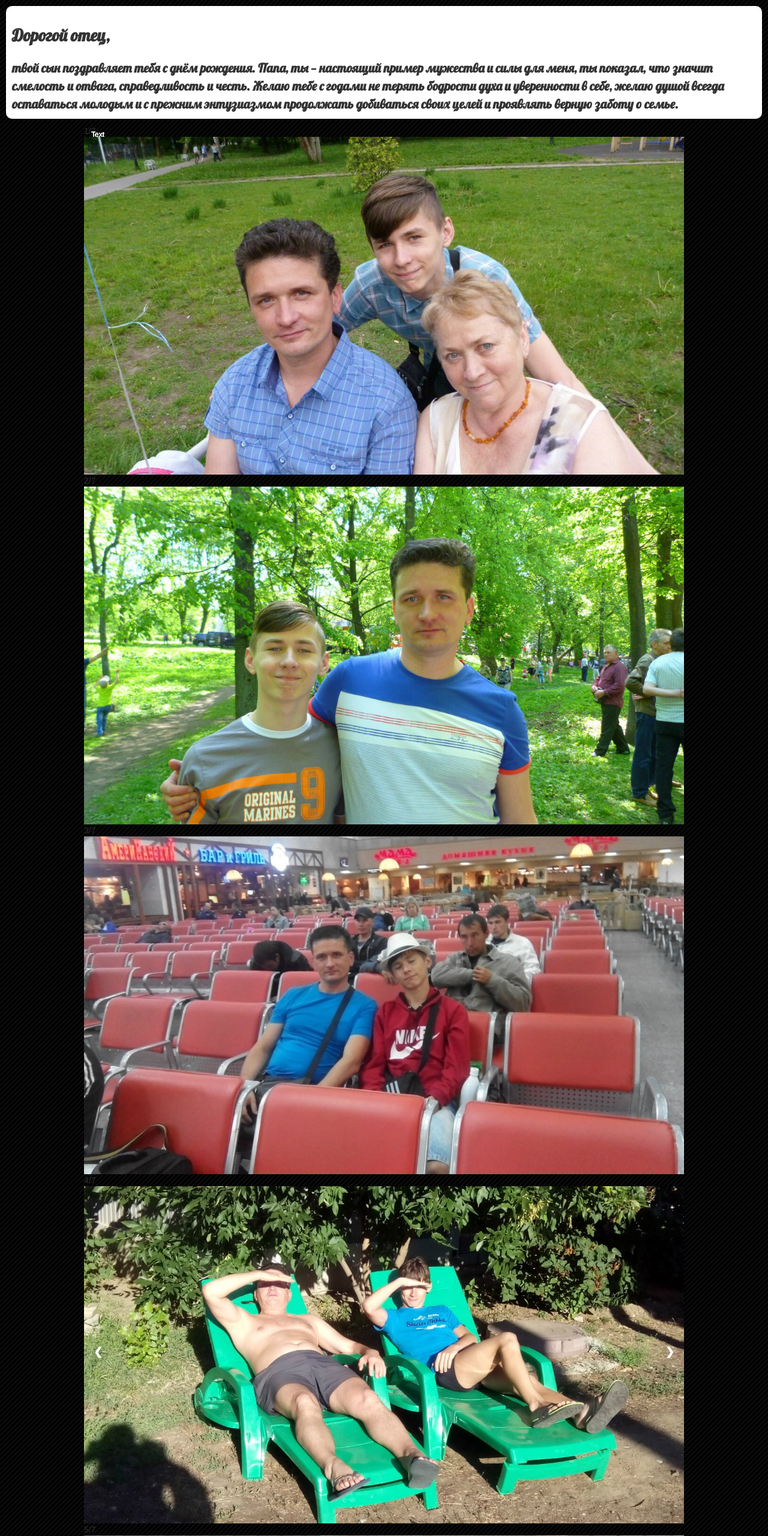
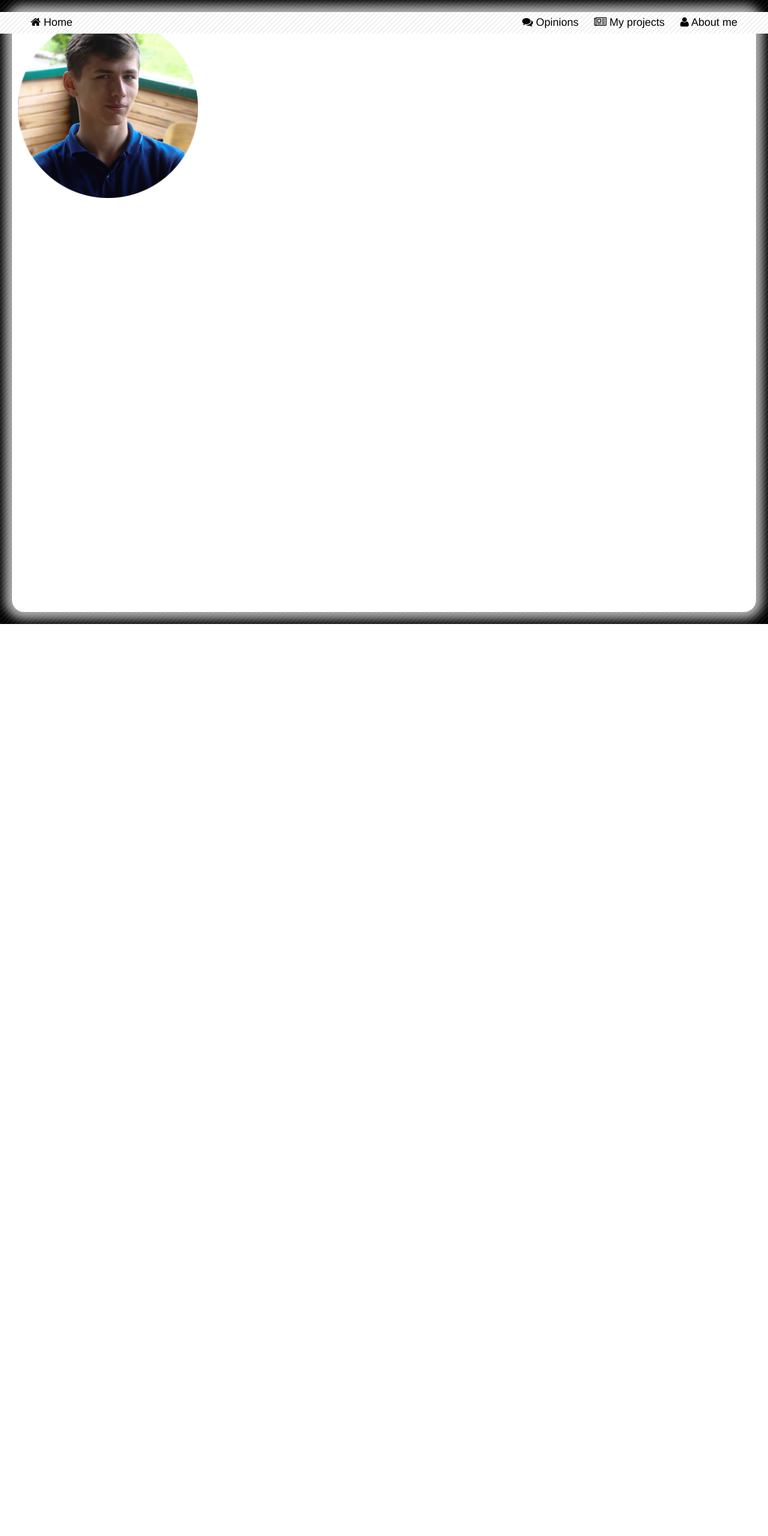
Before and after one commit to mocoronno/mocoronno.github.io, a plain HTML site: page index.html in a window 1280 px wide. Shown: the top 2560 px of the page at 60% size. After the commit the page ends 1040 px from the top, so only its background shows below. Drawn offline with Linux system fonts and the light colour scheme.

Commit message:
Nothig new

```diff
--- a/index.html
+++ b/index.html
@@ -3,7 +3,7 @@
 
 	<head>
 		<meta http-equiv="Content-Type" content="text/html; charset=utf-8"/>
-		<title>Поздравление</title>
+		<title>Mocoronno - My Portfolio Website</title>
 		<link href="stylesheet/style.css" type="text/css" rel="stylesheet"/>
 		<link href="stylesheet/fonts.css" type="text/css" rel="stylesheet"/>
 		<link href="stylesheet/media.css" type="text/css" rel="stylesheet"/>
@@ -16,65 +16,27 @@
 		<link rel="stylesheet" href="libs/font-awesome-4.2.0/css/font-awesome.min.css" />
 		<link rel="stylesheet" href="libs/fancybox/jquery.fancybox.css" />
 		<link rel="stylesheet" href="libs/owl-carousel/owl.carousel.css" />
-		<script src="js/script.js"></script>
 
 	</head>
 
 	<body>
-		<div class="pozdravlenie">
-			<h1>Дорогой отец,</h1> <h2>твой сын поздравляет тебя с днём рождения. Папа, ты — настоящий пример мужества и силы для меня, ты показал, что значит смелость и отвага, справедливость и честь. Желаю тебе с годами не терять бодрости духа и уверенности в себе, желаю душой всегда оставаться молодым и с прежним энтузиазмом продолжать добиваться своих целей и проявлять верную заботу о семье.</h2>
+		<div class="header">
+			<div class="conteiner">
+				<ul>
+					<li id="main" class="header-menu"><a href="#"><i class="fa fa-home" aria-hidden="true"></i> Home</a></li>
+					<li class="header-menu"><a href="#"><i class="fa fa-user" aria-hidden="true"></i> About me</a></li>
+					<li class="header-menu"><a href="#"><i class="fa fa-newspaper-o" aria-hidden="true"></i> My projects</a></li>
+					<li class="header-menu"><a href="#"><i class="fa fa-comments" aria-hidden="true"></i> Opinions</a></li>
+				</ul>
+			</div>
 		</div>
-		<div class="slideshow-conteiner">
-			<div class="mySlides fade">
-				<div class="numbertext">1/7</div>
-				<img src="images/Папа_Бабушка_и_я.jpg" style="width:100%" />
-				<div class="text">Text</div>
+		<div class="wrapper">
+			<div class="content">
+				<div class="avatar">
+					<img src="images/icon-1.png" width="300" height="300" alt="my avatar" />
+				</div>
 			</div>
-			<div class="mySlides fade">
-				<div class="numbertext">2/7</div>
-				<img src="images/Папа_и_я.jpg" style="width:100%" />
-				<div class="text">Text</div>
-			</div>
-			<div class="mySlides fade">
-				<div class="numbertext">3/7</div>
-				<img src="images/Ждём поездки.jpg" style="width:100%" />
-				<div class="text">Text</div>
-			</div>
-			<div class="mySlides fade">
-				<div class="numbertext">4/7</div>
-				<img src="images/Сторожи.jpg" style="width:100%" />
-				<div class="text">Text</div>
-			</div>
-			<div class="mySlides fade">
-				<div class="numbertext">5/7</div>
-				<img src="images/Раки.jpg" style="width:100%" />
-				<div class="text">Text</div>
-			</div>
-			<div class="mySlides fade">
-				<div class="numbertext">6/7</div>
-				<img src="images/Пловцы.jpg" style="width:100%" />
-				<div class="text">Text</div>
-			</div>
-			<div class="mySlides fade">
-				<div class="numbertext">7/7</div>
-				<img src="images/Волгоград.jpg" style="width:100%" />
-				<div class="text">Text</div>
-			</div>
-			<a class="prev" onclick="plusSlides(-1)"> &#10094 </a>
-			<a class="next" onclick="plusSlides(1)"> &#10095 </a>
 		</div>
-		</br>
-
-		<div style="text-align: center;">
-			<span class="dot" onclick="currentSlide(1)"></span>
-			<span class="dot" onclick="currentSlide(2)"></span>
-			<span class="dot" onclick="currentSlide(3)"></span>
-			<span class="dot" onclick="currentSlide(4)"></span>
-			<span class="dot" onclick="currentSlide(5)"></span>
-			<span class="dot" onclick="currentSlide(6)"></span>
-			<span class="dot" onclick="currentSlide(7)"></span>
-		</div>
-
 		<!--[if lt IE 9]>
 		<script src="libs/html5shiv/es5-shim.min.js"></script>
 		<script src="libs/html5shiv/html5shiv.min.js"></script>
--- a/js/script.js
+++ /dev/null
@@ -1,31 +0,0 @@
-var slideIndex = 1;
-showSlides(slideIndex);
-
-function plusSlides(n) {
-	showSlides(slideIndex += n);
-}
-
-function currentSlide(n) {
-	showSlides(slideIndex = n)
-}
-
-function showSlides(n) {
-	var i;
-	var slides = document.getElementsByClassName("mySlides");
-	var dots = document.getElementsByClassName("dot");
-
-	if (n > slides.length) {
-		slideIndex = 1
-	}
-	if (n < 1){
-		slideIndex=slides.length
-	}
-	for (i=0; i < slides.length; i++){
-		slides[i].style.display="none";
-	}
-	for (i = 0; i < dots.length; i++){
-		dots[i].className = dots[i].className.replace("active","");
-	}
-	slides[slideIndex-1].style.display = "block";
-	dots[slideIndex-1].className+= "active";
-}
--- a/stylesheet/style.css
+++ b/stylesheet/style.css
@@ -16,79 +16,62 @@ ul, h1, h2, h3, h4, h5, h6 {
 	padding:0;
 }
 
-.pozdravlenie {
-	border-radius:10px;
-	background-color:white;
-	padding:10px;
-	margin:10px;
-	font-family: "Lobster", cursive;
+.header {
+	background-image:url(../images/backgrounds/white-back.png);
+	min-height:30px;
+	width:100%;
+	padding:0px 38px;
+	position:fixed;
 }
 
-.slideshow-conteiner{
-	max-width: 1000px;
-	position: relative;
-	margin: auto;
+.conteiner a {
+	text-decoration:none;
+	color:black;
+	font-size:18px;
+	padding:8px;
 }
 
-.prev, .next {
-	cursor: pointer;
-	position: absolute;
-	top: 50%;
-	width: auto;
-	margin-top: -22px;
-	padding:16px;
-	color: white;
-	font-weight: bold;
-	font-size:18px;
-	transition: 0.6s ease;
-	border-radius: 0 3px 3px 0;
+.conteiner a:hover {
+	color:#fff;
+	background-image:url(../images/backgrounds/black-back.png);
 }
 
-.next {
-	right: 0;
-	border-radius: 3px 0 0 3px;
+#main {
+	float:left;
 }
 
-.prev:hover, next:hover{
-	background-color: rgba(0,0,0,0.8);
+.header-menu {
+	float:right;
+	display:inline;
+	color:black;
+	font-size:18px;
+	margin:5px;
 }
 
-.text{
-	color: #f2f2f2;
-	font-size: 12px;
-	padding: 8px 12px;
-	position: absolute;
-	top:0;
+.wrapper {
+	min-width:800px;
 }
 
-.dot {
-	cursor: pointer;
-	height: 13px;
-	width: 13px;
-	margin: 0 2px;
-	background-color:#bbb;
-	border-radius: 50%;
-	display: inline-block;
-	transition: background-color 0.6s ease;
+.title {
+	font-family: "Lobster", cursive;
+	font-size:30px;
+	padding:0;
+	margin:0;
 }
 
-.active, dot:hover {
-	background-color: #717171;
+.text {
+	font-family: "RobotoCondensedRegular";
+	font-size:20px;
 }
 
-.fade {
-	-webkit-animation-name:fade;
-	-webkit-animation-duration:1.5s;
-	animation-name:fade;
-	animation-duration:1.5s;
+.content {
+	min-height:1000px;
+	background-color:#FFFFFF;
+	border-radius:20px;
+	margin:20px;
+	padding:10px;
+		/*shadow*/
+		-webkit-box-shadow: 0px 0px 16px 12px rgba(255,255,255,0.68);
+		-moz-box-shadow: 0px 0px 16px 12px rgba(255,255,255,0.68);
+		box-shadow: 0px 0px 16px 12px rgba(255,255,255,0.68);
 }
-
-@-webkit-keyframes fade {
-	from{opacity:.4}
-	to{opacity:1}
-}
-
-@keyframes fade{
-	from{opacity:.4}
-	to{opacity:1}
-}
```
Also changed, not shown: images/Волгоград.jpg (deleted), images/Ждём поездки.jpg (deleted), images/Папа_Бабушка_и_я.jpg (deleted), images/Папа_и_я.jpg (deleted), images/Пловцы.jpg (deleted), images/Раки.jpg (deleted), images/Сторожи.jpg (deleted).
